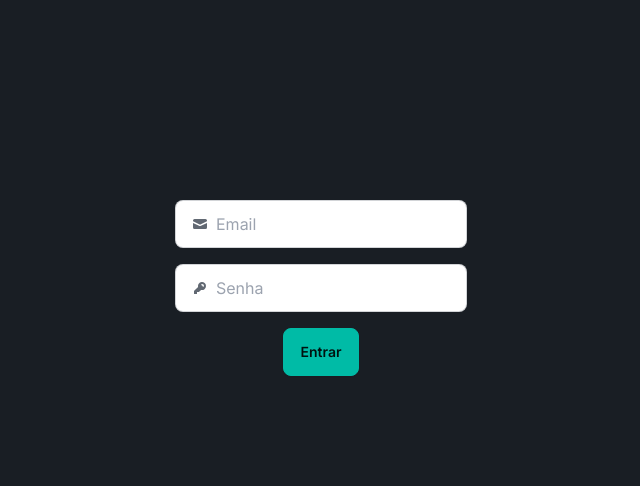
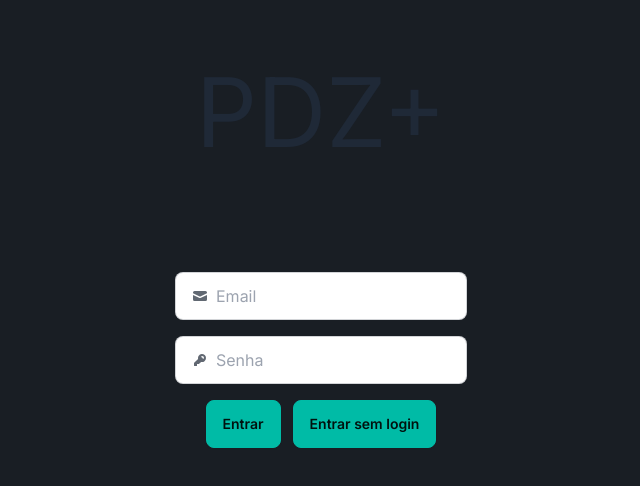
Before and after one commit to igorcardosoy/pdz-plus-next, a Next.js app: page / in a window 1280 px wide. Shown: the top 486 px of the page, without its empty margins (319-959 px from the left). Built offline with nearby package versions, Linux system fonts and the light colour scheme.

Commit message:
Permitindo entrar sem login

```diff
--- a/src/app/page.tsx
+++ b/src/app/page.tsx
@@ -34,10 +34,16 @@ const loginPage = () => {
     }
   }
 
+  const loginWithoutAccount = () => {
+    window.location.href = '/home'
+  }
+
   return (
     <div className="flex justify-evenly items-center flex-col h-svh">
 
-      <form onSubmit={handleLogin} className="flex flex-col gap-4 items-center h-full justify-center mb-56">
+      <h1 className="text-8xl mt-16">PDZ+</h1>
+
+      <form onSubmit={handleLogin} className="flex flex-col gap-4 items-center h-full justify-center mb-60">
         <label className="input input-bordered flex items-center gap-2">
           <svg xmlns="http://www.w3.org/2000/svg" viewBox="0 0 16 16" fill="currentColor" className="w-4 h-4 opacity-70"><path d="M2.5 3A1.5 1.5 0 0 0 1 4.5v.793c.026.009.051.02.076.032L7.674 8.51c.206.1.446.1.652 0l6.598-3.185A.755.755 0 0 1 15 5.293V4.5A1.5 1.5 0 0 0 13.5 3h-11Z" /><path d="M15 6.954 8.978 9.86a2.25 2.25 0 0 1-1.956 0L1 6.954V11.5A1.5 1.5 0 0 0 2.5 13h11a1.5 1.5 0 0 0 1.5-1.5V6.954Z" /></svg>
           <input type="text" className="grow" placeholder="Email" />
@@ -46,7 +52,11 @@ const loginPage = () => {
           <svg xmlns="http://www.w3.org/2000/svg" viewBox="0 0 16 16" fill="currentColor" className="w-4 h-4 opacity-70"><path fillRule="evenodd" d="M14 6a4 4 0 0 1-4.899 3.899l-1.955 1.955a.5.5 0 0 1-.353.146H5v1.5a.5.5 0 0 1-.5.5h-2a.5.5 0 0 1-.5-.5v-2.293a.5.5 0 0 1 .146-.353l3.955-3.955A4 4 0 1 1 14 6Zm-4-2a.75.75 0 0 0 0 1.5.5.5 0 0 1 .5.5.75.75 0 0 0 1.5 0 2 2 0 0 0-2-2Z" clipRule="evenodd" /></svg>
           <input type="password" className="grow" placeholder="Senha" />
         </label>
-        <button type="submit" className="btn btn-active btn-accent">Entrar</button>
+        <div className="flex gap-3">
+          <button type="submit" className="btn btn-active btn-accent">Entrar</button>
+
+          <button onClick={loginWithoutAccount} type="button" className="btn btn-active btn-accent">Entrar sem login</button>
+        </div>
       </form>
     </div>
   )
```
Also changed, not shown: 1 other file (tests, documents, lock files or other folders).
